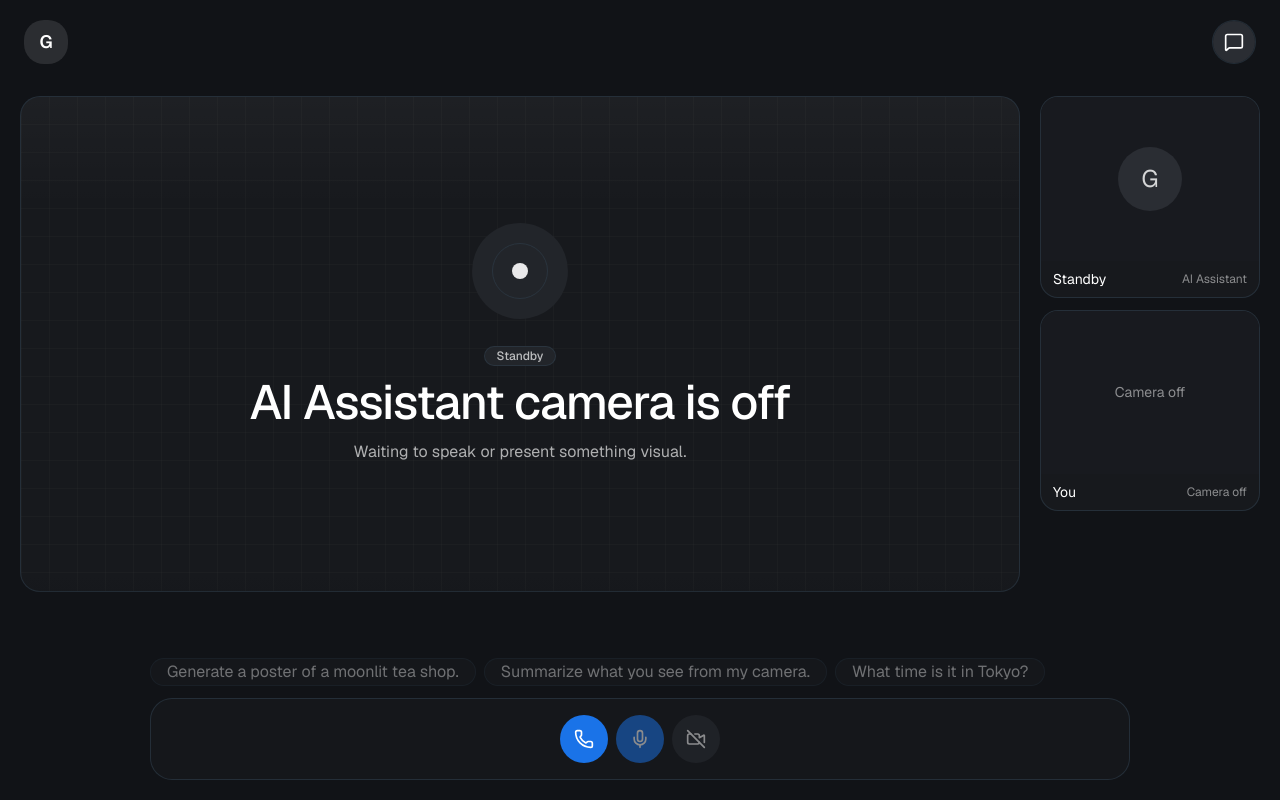
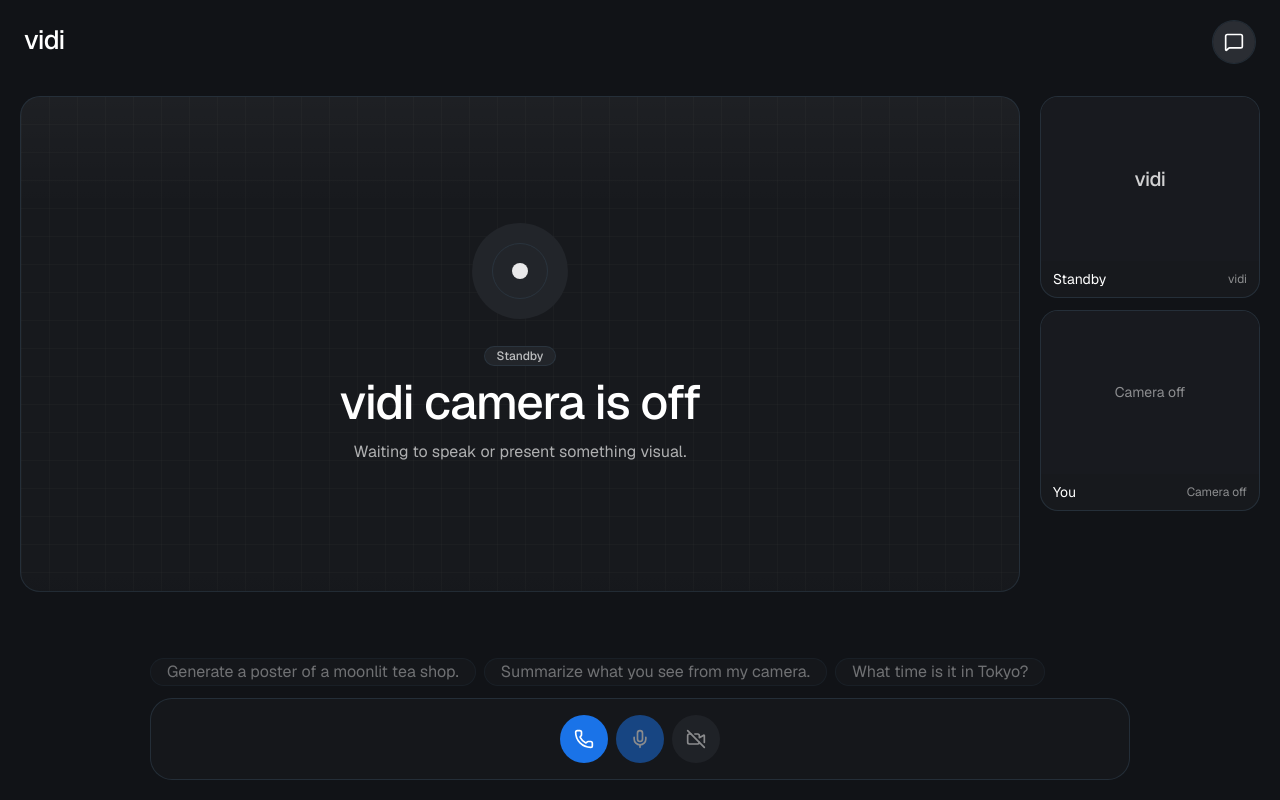
Before and after one commit to tarzain/videochat, a Next.js app: page / in a window 1280 px wide. Built offline with nearby package versions, Linux system fonts and the light colour scheme.

Commit message:
Rename assistant to vidi

```diff
--- a/src/components/live-chat.tsx
+++ b/src/components/live-chat.tsx
@@ -138,7 +138,7 @@ export function LiveChat() {
         kind: "image",
         imageUrl: latestImageEntry.tool.imageUrl,
         isPreview: outputStatus,
-        title: outputStatus ? "AI Assistant is presenting" : "AI Assistant presented",
+        title: outputStatus ? "vidi is presenting" : "vidi presented",
         subtitle: outputStatus
           ? "Flux preview image"
           : "Latest generated image on stage",
@@ -155,7 +155,7 @@ export function LiveChat() {
 
     return {
       kind: "idle",
-      title: connected ? "AI Assistant is live" : "AI Assistant camera is off",
+      title: connected ? "vidi is live" : "vidi camera is off",
       subtitle: imageStatusEntry?.text ?? "Waiting to speak or present something visual.",
     };
   }, [connected, transcript]);
@@ -245,8 +245,8 @@ export function LiveChat() {
           >
             <header className="absolute inset-x-0 top-0 z-20 flex items-start justify-between gap-4 px-4 py-4 md:px-6 md:py-5">
               <div className="flex items-center gap-3">
-                <div className="flex h-11 w-11 items-center justify-center rounded-xl bg-[#2b2d31] text-lg font-semibold text-white">
-                  G
+                <div className="text-[1.65rem] font-medium tracking-tight text-white">
+                  vidi
                 </div>
               </div>
 
@@ -271,12 +271,12 @@ export function LiveChat() {
                   <div className="relative z-10 flex items-center justify-start px-4 py-4 md:px-5">
                     <div className="flex items-center gap-2 rounded-full bg-black/40 px-3 py-1.5 text-sm text-white">
                       <ImageIcon className="size-4" />
-                      {stageVisual.isPreview ? "AI preview" : "AI presenting"}
+                      {stageVisual.isPreview ? "vidi preview" : "vidi presenting"}
                     </div>
                   </div>
                   <div className="flex min-h-0 flex-1 items-center justify-center bg-[#16181c] p-4 md:p-8">
                     <img
-                      alt="AI presentation"
+                      alt="vidi presentation"
                       className="h-full max-h-full w-full max-w-full rounded-[12px] object-contain"
                       src={stageVisual.imageUrl}
                     />
@@ -294,20 +294,20 @@ export function LiveChat() {
                   <ParticipantTile
                     active={stageVisual.kind === "image"}
                     label={stageVisual.kind === "image" ? "Presenting" : connected ? "In call" : "Standby"}
-                    title="AI Assistant"
+                    title="vidi"
                   >
                     {stageVisual.kind === "image" ? (
                       <div className="flex h-full min-h-0 items-center justify-center bg-[#1b1d21] p-3">
                         <img
-                          alt="AI presentation preview"
+                          alt="vidi presentation preview"
                           className="h-full max-h-full w-full max-w-full rounded-lg object-contain"
                           src={stageVisual.imageUrl}
                         />
                       </div>
                     ) : (
                       <div className="flex h-full items-center justify-center bg-[#181a1f]">
-                        <div className="flex h-16 w-16 items-center justify-center rounded-full bg-[#2a2d33] text-2xl text-white/80">
-                          G
+                        <div className="text-xl font-medium tracking-tight text-white/80">
+                          vidi
                         </div>
                       </div>
                     )}
@@ -340,7 +340,7 @@ export function LiveChat() {
               {activeCaption ? (
                 <div className="pointer-events-none absolute bottom-36 left-1/2 z-20 w-[min(92vw,760px)] -translate-x-1/2 px-3 md:bottom-40">
                   <div className="mx-auto rounded-2xl bg-[rgba(0,0,0,0.72)] px-4 py-3 text-center text-base leading-7 text-white shadow-none md:text-lg">
-                    <span className="font-medium text-white/80">AI Assistant:</span>{" "}
+                    <span className="font-medium text-white/80">vidi:</span>{" "}
                     {activeCaption}
                   </div>
                 </div>
@@ -530,9 +530,6 @@ export function LiveChat() {
                         )}
                         key={entry.id}
                       >
-                        <div className="mb-2 text-xs font-medium uppercase tracking-[0.18em] text-white/50">
-                          {entry.role}
-                        </div>
                         <div className="max-w-full break-words text-sm leading-6 text-white/86">
                           {entry.text}
                         </div>
@@ -871,7 +868,11 @@ function groupTranscriptEntries(entries: TranscriptEntry[]): TranscriptEntry[] {
   const grouped: TranscriptEntry[] = [];
 
   for (const entry of entries) {
-    if (isPreviewToolEntry(entry) || isImageGenerationStatusEntry(entry)) {
+    if (
+      entry.role === "system" ||
+      isPreviewToolEntry(entry) ||
+      isImageGenerationStatusEntry(entry)
+    ) {
       continue;
     }
 
--- a/src/lib/live-client.ts
+++ b/src/lib/live-client.ts
@@ -268,7 +268,7 @@ export class GeminiLiveClient {
           onopen: () => {
             this.handlers.onStatusChange("connected");
             this.handlers.onTranscriptEntry(
-              createTranscriptEntry("system", "status", `Connected to ${clientConfig.model}.`),
+              createTranscriptEntry("system", "status", "Connected to vidi."),
             );
           },
           onmessage: (message) => {
@@ -299,13 +299,13 @@ export class GeminiLiveClient {
       await this.cleanup(true);
       this.handlers.onStatusChange(
         "error",
-        error instanceof Error ? error.message : "Failed to connect to Gemini Live.",
+        error instanceof Error ? error.message : "Failed to connect to vidi.",
       );
       this.handlers.onTranscriptEntry(
         createTranscriptEntry(
           "system",
           "error",
-          error instanceof Error ? error.message : "Failed to connect to Gemini Live.",
+          error instanceof Error ? error.message : "Failed to connect to vidi.",
         ),
       );
     }
```
